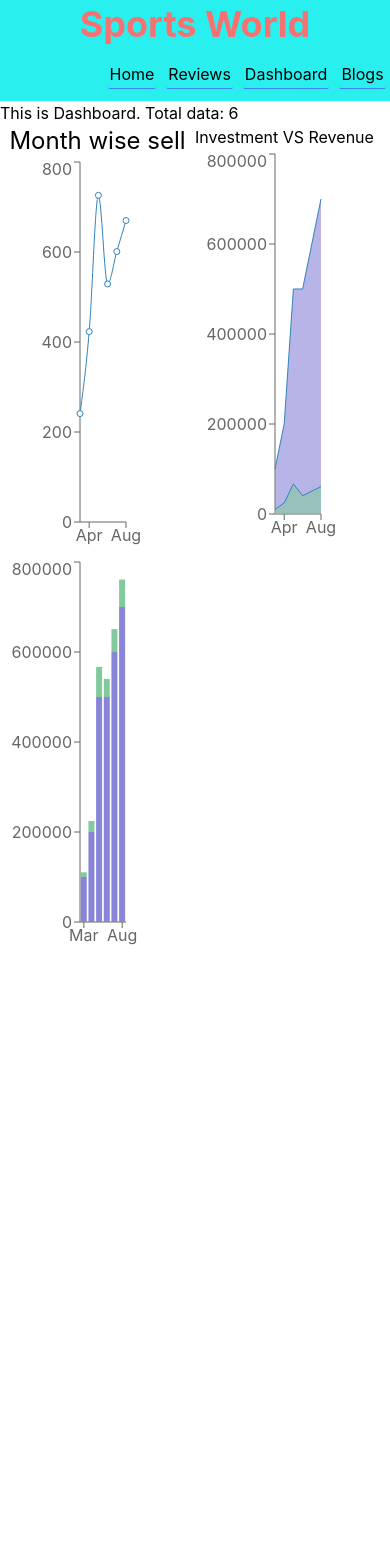
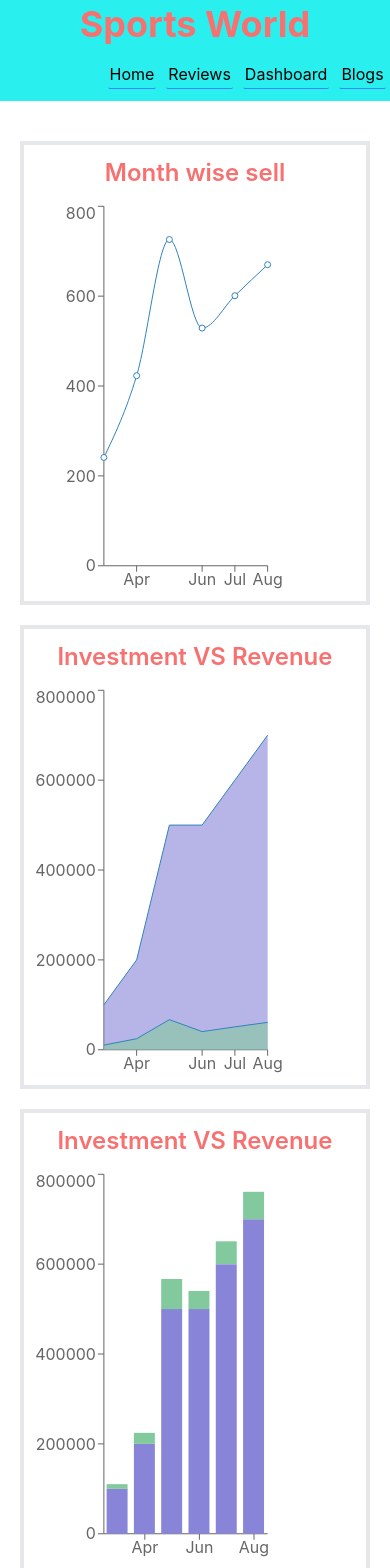
Before and after one commit to shahriar-kasem/product-analysis-website, a React (Create React App) app: page /dashboard in a window 390 px wide. Shown: the top 1568 px of the page. Before the commit the page ends 957 px from the top, so only its background shows below. Built offline with nearby package versions, Linux system fonts and the light colour scheme.

Commit message:
dashboard and responsive done

```diff
--- a/src/components/Dashboard/Dashboard.js
+++ b/src/components/Dashboard/Dashboard.js
@@ -6,11 +6,10 @@ const Dashboard = () => {
     const [data] = useBusinessData([]);
 
     return (
-        <div className='dashboard-container'>
-            <h1>This is Dashboard. Total data: {data.length}</h1>
-            <div className='rechart-container grid grid-cols-2'>
-                <div className='line-chart'>
-                    <h3 className='text-center text-2xl'>Month wise sell</h3>
+        <div className='dashboard-container my-10'>
+            <div className='rechart-container grid md:grid-cols-2 grid-cols-1 gap-5 mx-5'>
+                <div className='line-chart border-4'>
+                    <h3 className='text-center text-2xl my-3 font-semibold text-red-400'>Month wise sell</h3>
                     <ResponsiveContainer width="80%" height={400}>
                         <LineChart data={data} margin={{
                             top: 5,
@@ -26,8 +25,8 @@ const Dashboard = () => {
                     </ResponsiveContainer>
 
                 </div>
-                <div className=''>
-                    <h3>Investment VS Revenue</h3>
+                <div className='area-chart border-4'>
+                    <h3 className='text-center text-2xl my-3 font-semibold text-red-400'>Investment VS Revenue</h3>
                     <ResponsiveContainer width="80%" height={400}>
                         <AreaChart data={data} margin={{
                             top: 5,
@@ -43,7 +42,8 @@ const Dashboard = () => {
                         </AreaChart>
                     </ResponsiveContainer>
                 </div>
-                <div>
+                <div className='bar-chart border-4'>
+                    <h3 className='text-center text-2xl my-3 font-semibold text-red-400'>Investment VS Revenue</h3>
                     <ResponsiveContainer width="80%" height={400}>
                         <BarChart data={data} margin={{
                             top: 5,
@@ -59,16 +59,15 @@ const Dashboard = () => {
                         </BarChart>
                     </ResponsiveContainer>
                 </div>
-                <div>
-                    {/* <ResponsiveContainer width="100%" height="100%">
-                            <PieChart width={400} height={400}>
-                            <XAxis dataKey='month'></XAxis>
-                            <YAxis></YAxis>
+                <div className='pie-chart border-4'>
+                    <h3 className='text-center text-2xl my-3 font-semibold text-red-400'>Investment VS Revenue</h3>
+                    <ResponsiveContainer width="80%" height={400}>
+                        <PieChart>
                             <Tooltip></Tooltip>
-                            <Pie data={data} dataKey="investment"></Pie>
-                            <Pie data={data} dataKey="revenue"></Pie>
-                            </PieChart>
-                        </ResponsiveContainer> */}
+                            <Pie data={data} dataKey="investment" cx="50%" cy="50%" innerRadius={70} outerRadius={90} fill="#82ca9d" label></Pie>
+                            <Pie data={data} dataKey="revenue" cx="50%" cy="50%" outerRadius={60} fill="#8884d8"></Pie>
+                        </PieChart>
+                    </ResponsiveContainer>
                 </div>
             </div>
         </div>
```
